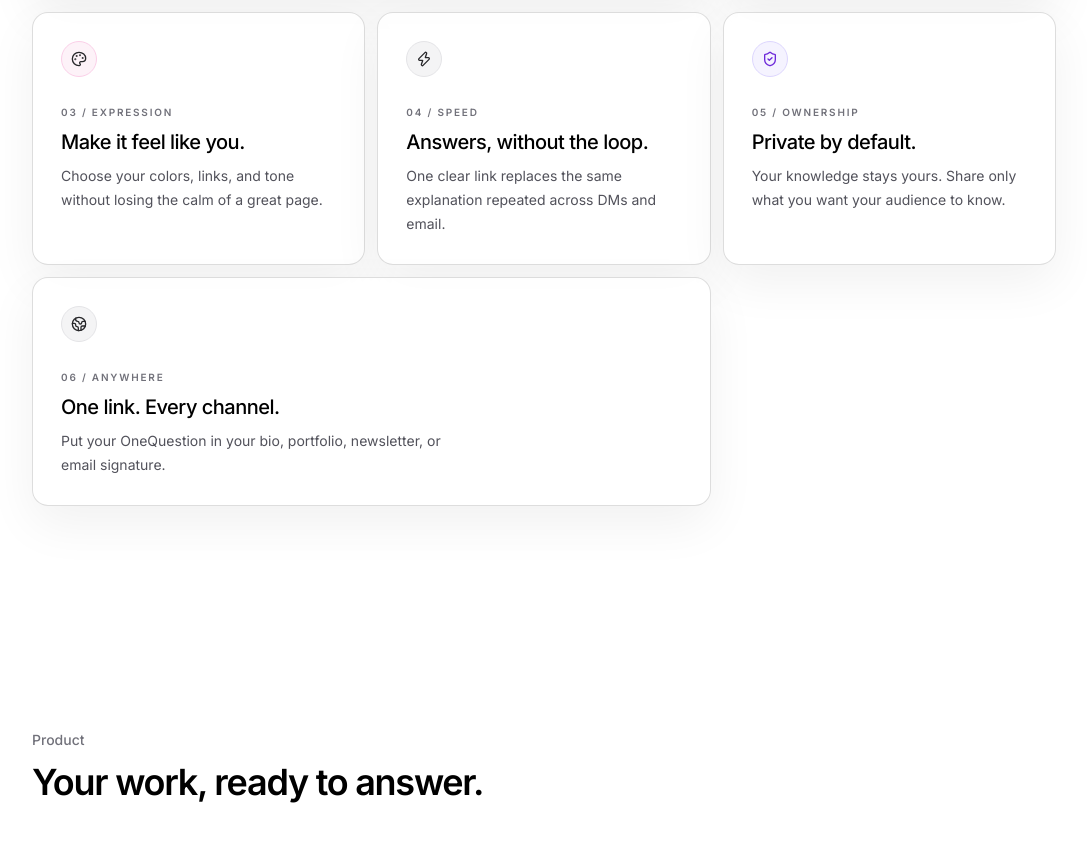
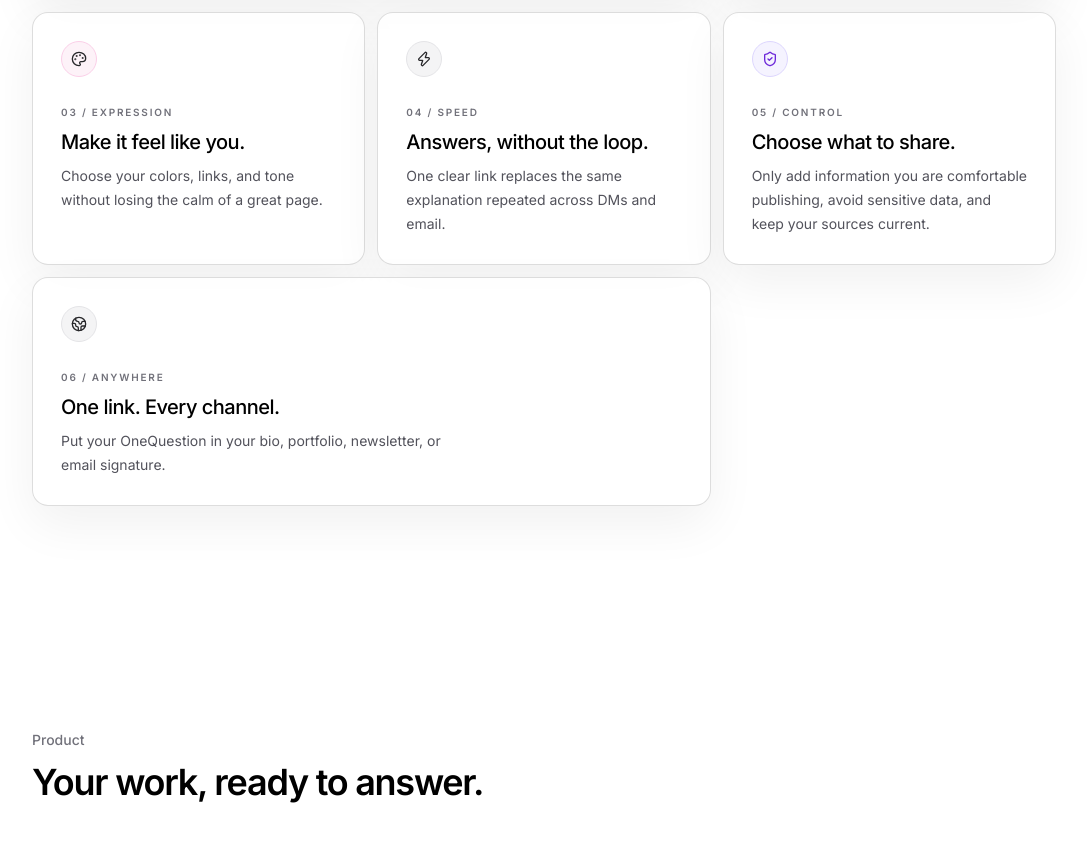
Before and after one commit to onequestionspace/onequestion_space, a Next.js app: page / in a window 1280 px wide. Shown: the part 1369-2219 px from the top of the page, without its empty margins (96-1183 px from the left). Built offline with nearby package versions, Linux system fonts and the light colour scheme; no server answers.

Commit message:
Make ownership language accurate

```diff
--- a/components/BentoSection.tsx
+++ b/components/BentoSection.tsx
@@ -7,7 +7,7 @@ const features = [
   { icon: BarChart3, eyebrow: '02 / Signals', title: 'See what people need.', text: 'Simple analytics show the questions, visitors, and ideas worth answering next.', className: '', accent: 'yellow' },
   { icon: Palette, eyebrow: '03 / Expression', title: 'Make it feel like you.', text: 'Choose your colors, links, and tone without losing the calm of a great page.', className: '', accent: 'pink' },
   { icon: Zap, eyebrow: '04 / Speed', title: 'Answers, without the loop.', text: 'One clear link replaces the same explanation repeated across DMs and email.', className: '', accent: 'red' },
-  { icon: ShieldCheck, eyebrow: '05 / Ownership', title: 'Private by default.', text: 'Your knowledge stays yours. Share only what you want your audience to know.', className: '', accent: 'purple' },
+  { icon: ShieldCheck, eyebrow: '05 / Control', title: 'Choose what to share.', text: 'Only add information you are comfortable publishing, avoid sensitive data, and keep your sources current.', className: '', accent: 'purple' },
   { icon: Globe2, eyebrow: '06 / Anywhere', title: 'One link. Every channel.', text: 'Put your OneQuestion in your bio, portfolio, newsletter, or email signature.', className: 'md:col-span-2', accent: 'yellow' },
 ];
 
```
